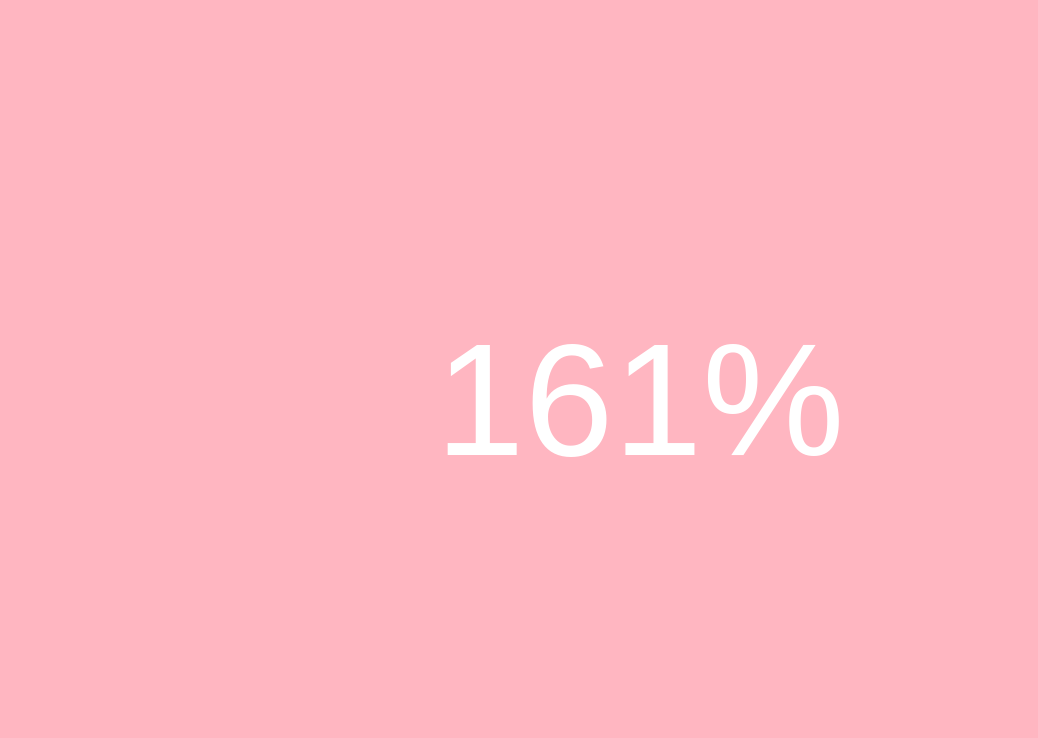
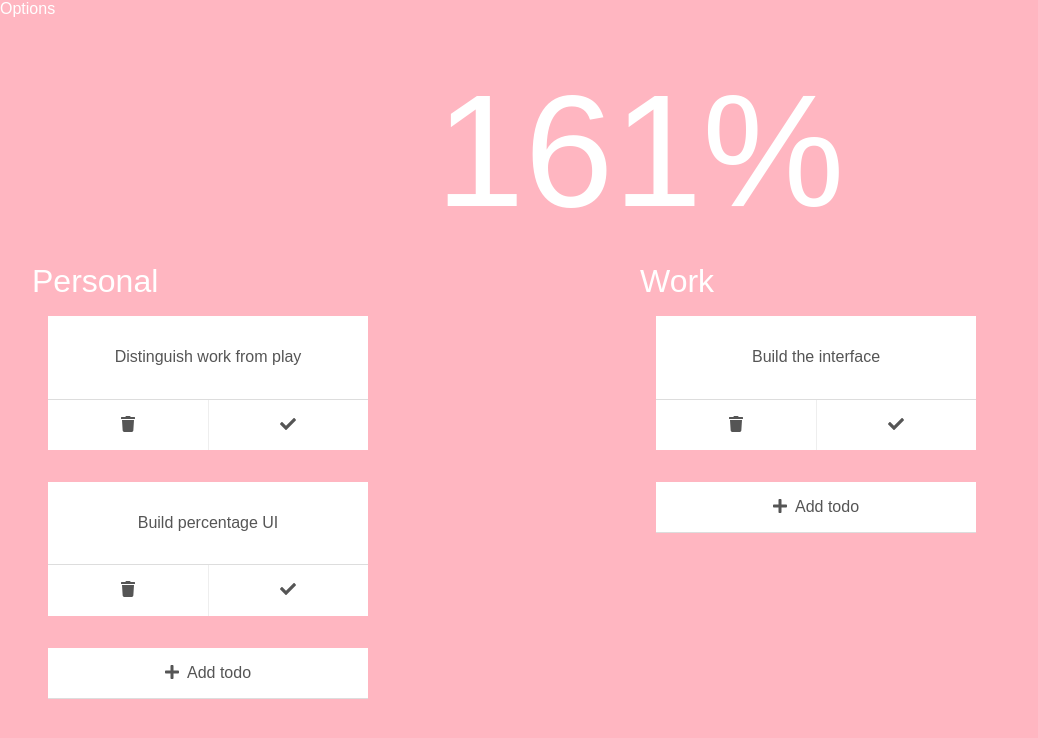
Before and after one commit to dijonmusters/homepage, a Next.js app: page / in a window 1280 px wide. Shown: the top 738 px of the page, without its empty margins (0-1038 px from the left). Built offline with nearby package versions, Linux system fonts and the light colour scheme.

Commit message:
Implement basic project

```diff
--- /dev/null
+++ b/components/Options.js
@@ -0,0 +1,11 @@
+import styled from 'styled-components'
+
+const Container = styled.div`
+  flex: 1;
+`
+
+const Options = () => {
+  return <Container>Options</Container>
+}
+
+export default Options
--- /dev/null
+++ b/components/PercentageOfDay.js
@@ -0,0 +1,56 @@
+import { useState, useEffect } from 'react'
+import Head from 'next/head'
+import styled from 'styled-components'
+import differenceInSeconds from 'date-fns/differenceInSeconds'
+import setSeconds from 'date-fns/setSeconds'
+import setMinutes from 'date-fns/setMinutes'
+import setHours from 'date-fns/setHours'
+
+const Percentage = styled.h1`
+  font-size: 10rem;
+  display: flex;
+  justify-content: center;
+  align-items: center;
+  line-height: 1;
+  margin: 0;
+  padding: 0;
+  font-weight: 300;
+`
+
+const getPercentage = () => {
+  const startTime = 8
+  const endTime = 16
+  const totalSeconds = (endTime - startTime) * 60 * 60
+  const now = new Date()
+  const startOfDay = setHours(
+    setMinutes(setSeconds(new Date(), 0), 0),
+    startTime
+  )
+  const endOfDay = setHours(setMinutes(setSeconds(new Date(), 0), 0), endTime)
+  const timeElapsed = differenceInSeconds(now, startOfDay)
+  return Math.floor((timeElapsed / totalSeconds) * 100)
+}
+
+const subscribeToPercentage = setPercentage => () => {
+  const interval = setInterval(() => {
+    setPercentage(getPercentage())
+  }, 1000)
+  return () => {
+    clearInterval(interval)
+  }
+}
+
+const PercentageOfDay = () => {
+  const [percentage, setPercentage] = useState(getPercentage())
+  useEffect(subscribeToPercentage(setPercentage))
+  return (
+    <>
+      <Head>
+        <title>Day: {percentage}%</title>
+      </Head>
+      <Percentage>{percentage}%</Percentage>
+    </>
+  )
+}
+
+export default PercentageOfDay
--- /dev/null
+++ b/components/Todos.js
@@ -0,0 +1,138 @@
+import styled from 'styled-components'
+import { FontAwesomeIcon } from '@fortawesome/react-fontawesome'
+import { faCheck, faTrash, faPlus } from '@fortawesome/free-solid-svg-icons'
+
+const Container = styled.div`
+  display: flex;
+  justify-content: space-around;
+  flex: 1;
+  padding: 2rem;
+`
+
+const Title = styled.h1`
+  margin: 0;
+  font-weight: 400;
+`
+
+const TodoPanel = styled.div`
+  flex: 1;
+`
+
+const CardContainer = styled.div`
+  padding: 1rem;
+  display: flex;
+  flex-wrap: wrap;
+`
+
+const Card = styled.div`
+  min-height: 2rem;
+  width: 20rem;
+  background: white;
+  color: ${({ theme }) => theme.fontColorDark};
+  margin-bottom: 2rem;
+  margin-right: 1rem;
+  transition: scale 0.1s ease-in-out;
+
+  &:hover {
+    scale: 1.05;
+    cursor: pointer;
+  }
+
+  &:last-child {
+    margin-right: 0;
+    margin-bottom: 0;
+  }
+`
+
+const Content = styled.div`
+  padding: ${props => (props.thin ? '1rem' : '2rem')};
+  text-align: center;
+  border-bottom: 1px solid #ddd;
+`
+
+const ActionPanel = styled.div`
+  display: flex;
+`
+
+const ActionItem = styled.div`
+  flex: 1;
+  text-align: center;
+  padding: 1rem;
+  border-right: 1px solid #eee;
+
+  &:hover {
+    background-color: #eee;
+  }
+
+  &:last-child {
+    border-right: none;
+  }
+`
+
+const PlusIcon = styled(FontAwesomeIcon)`
+  margin-right: 0.5rem;
+`
+
+const todos = [
+  {
+    title: 'Build the interface',
+    isCompleted: false,
+    category: 'Work',
+  },
+  {
+    title: 'Distinguish work from play',
+    isCompleted: false,
+    category: 'Personal',
+  },
+  {
+    title: 'Build percentage UI',
+    isCompleted: true,
+    category: 'Personal',
+  },
+]
+
+const personal = todos.filter(t => t.category === 'Personal')
+const work = todos.filter(t => t.category === 'Work')
+const separatedTodos = [
+  { title: 'Personal', list: personal },
+  { title: 'Work', list: work },
+]
+
+const renderTodo = ({ title }) => (
+  <Card key={title}>
+    <Content>{title}</Content>
+    <ActionPanel>
+      <ActionItem>
+        <FontAwesomeIcon icon={faTrash} />
+      </ActionItem>
+      <ActionItem>
+        <FontAwesomeIcon icon={faCheck} />
+      </ActionItem>
+    </ActionPanel>
+  </Card>
+)
+
+const renderPlusIcon = () => (
+  <CardContainer>
+    <Card>
+      <Content thin>
+        <PlusIcon icon={faPlus} />
+        Add todo
+      </Content>
+    </Card>
+  </CardContainer>
+)
+
+const renderTodoPanel = ({ title, list }) => (
+  <TodoPanel>
+    <Title>{title}</Title>
+    <CardContainer>{list.map(renderTodo)}</CardContainer>
+    {renderPlusIcon()}
+  </TodoPanel>
+)
+
+const Todos = () => {
+  return <Container>{separatedTodos.map(renderTodoPanel)}</Container>
+}
+
+export default Todos
--- a/package.json
+++ b/package.json
@@ -8,6 +8,10 @@
     "start": "next start"
   },
   "dependencies": {
+    "@fortawesome/fontawesome-svg-core": "^1.2.26",
+    "@fortawesome/free-regular-svg-icons": "^5.12.0",
+    "@fortawesome/free-solid-svg-icons": "^5.12.0",
+    "@fortawesome/react-fontawesome": "^0.1.8",
     "date-fns": "^2.9.0",
     "next": "9.2.0",
     "react": "16.12.0",
--- a/pages/_app.js
+++ b/pages/_app.js
@@ -6,7 +6,8 @@ import StyledTheme from '../styles/StyledTheme'
 const Container = styled.main`
   min-height: 100vh;
   display: flex;
-  align-items: center;
+  flex-direction: column;
+  align-items: stretch;
   justify-content: center;
 `
 
--- a/pages/index.js
+++ b/pages/index.js
@@ -1,49 +1,23 @@
-import { useState, useEffect } from 'react'
-import Head from 'next/head'
-import styled from 'styled-components'
-import differenceInSeconds from 'date-fns/differenceInSeconds'
-import setSeconds from 'date-fns/setSeconds'
-import setMinutes from 'date-fns/setMinutes'
-import setHours from 'date-fns/setHours'
-
-const Percentage = styled.div`
-  font-size: 10rem;
-`
-
-const getPercentage = () => {
-  const startTime = 8
-  const endTime = 16
-  const totalSeconds = (endTime - startTime) * 60 * 60
-  const now = new Date()
-  const startOfDay = setHours(
-    setMinutes(setSeconds(new Date(), 0), 0),
-    startTime
-  )
-  const endOfDay = setHours(setMinutes(setSeconds(new Date(), 0), 0), endTime)
-  const timeElapsed = differenceInSeconds(now, startOfDay)
-  return Math.floor((timeElapsed / totalSeconds) * 100)
-}
-
-const subscribeToPercentage = setPercentage => () => {
-  const interval = setInterval(() => {
-    setPercentage(getPercentage())
-  }, 1000)
-  return () => {
-    clearInterval(interval)
-  }
-}
+import PercentageOfDay from '../components/PercentageOfDay'
+import Todos from '../components/Todos'
+import Options from '../components/Options'
 
 const Home = () => {
-  const [percentage, setPercentage] = useState(getPercentage())
-  useEffect(subscribeToPercentage(setPercentage))
   return (
     <>
-      <Head>
-        <title>Day Complete: {percentage}%</title>
-      </Head>
-      <Percentage>{percentage}%</Percentage>
+      <Options />
+      <PercentageOfDay />
+      <Todos />
     </>
   )
 }
 
 export default Home
+
+// Only display percentage during work hours
+// Show motivational quote when not working - Enjoy having time off
+// Add Todo cards
+// Only show work todos during work hours
+// optional due dates
+// Get points
+// Confettee
--- a/styles/StyledTheme.js
+++ b/styles/StyledTheme.js
@@ -7,6 +7,7 @@ const theme = {
   fontColor: 'white',
   baseFontSize: '16px',
   backgroundColor: '#FFB6C1',
+  fontColorDark: '#555',
 }
 
 const StyledTheme = ({ children }) => {
```
Also changed, not shown: components/nav.js (deleted, +0 -56 lines), 1 other file (tests, documents, lock files or other folders).
